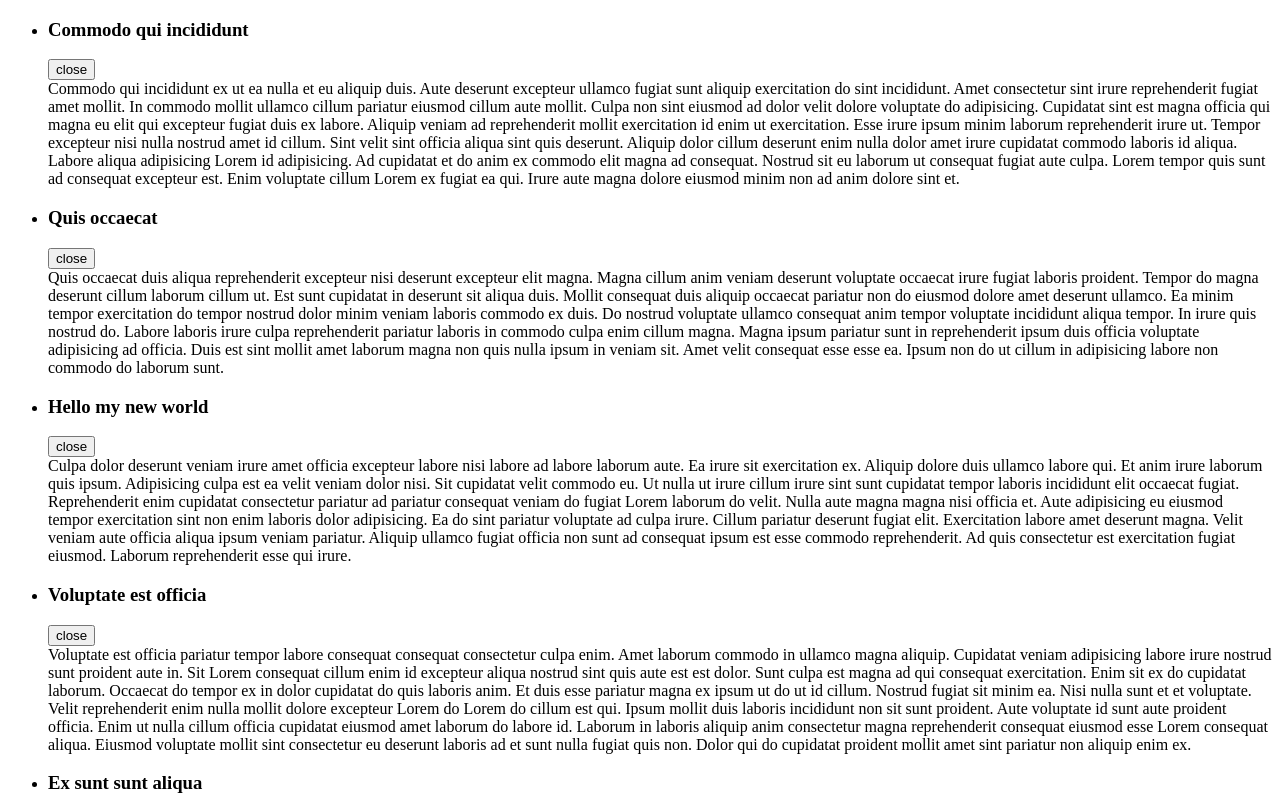
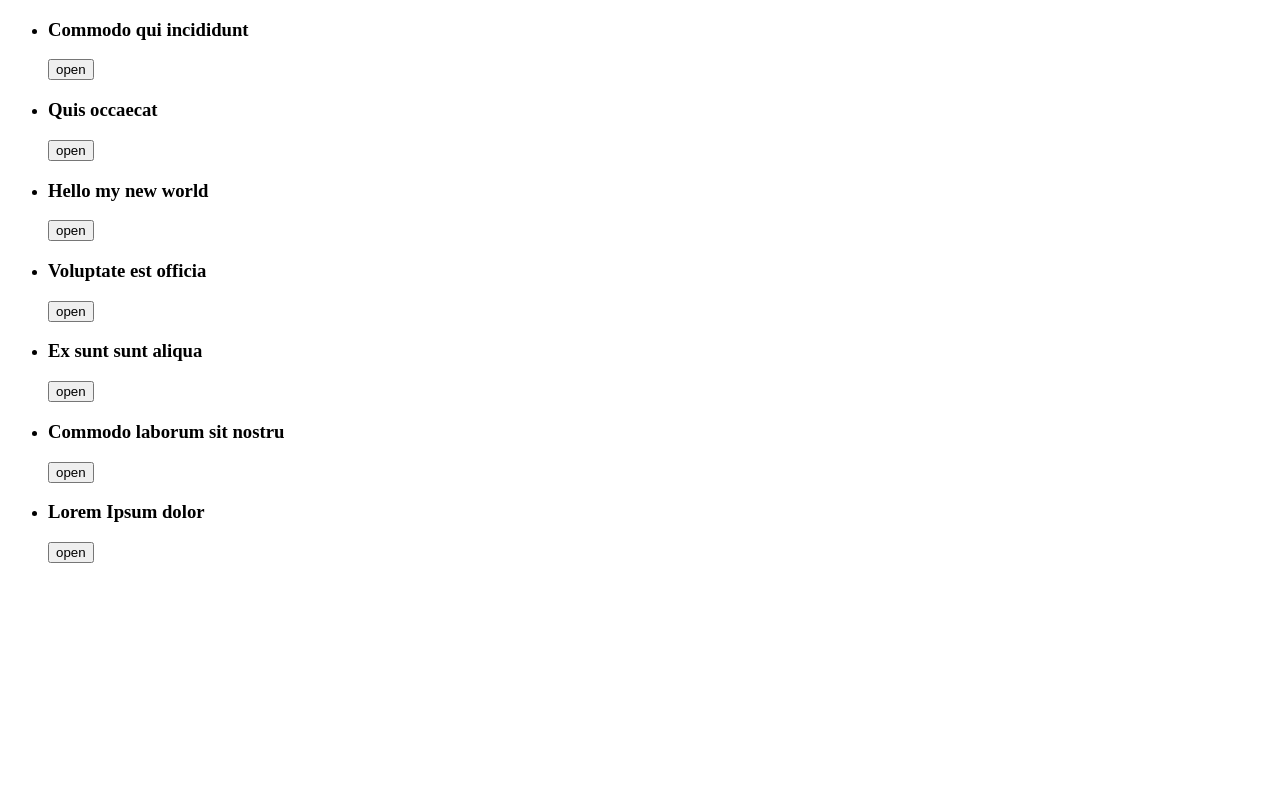
Before and after one commit to VladKalachev/react-practice, a React (Create React App) app: page / in a window 1280 px wide. Shown: the top 800 px of the page. Built offline with nearby package versions, Linux system fonts and the light colour scheme.

Commit message:
add comments

```diff
--- /dev/null
+++ b/src/components/App.js
@@ -0,0 +1,11 @@
+import React, { Component } from 'react';
+import ArticleList from './ArticleList'
+
+class App extends Component {
+    render(){
+        return <ArticleList {...this.props}/>
+    }
+}
+
+
+export default App
--- a/src/Article.js
+++ b/src/components/Article.js
@@ -1,5 +1,6 @@
 import React, { Component } from 'react'
 import style from './Article.css'
+import CommentList from './CommentList'
 
 export default class Article extends Component {
 
@@ -7,18 +8,17 @@ export default class Article extends Component {
        super(props)
 
         this.state = {
-           isOpen: false
+           isOpen: true
         }
 
         this.toggleClick = this.toggleClick.bind(this)
     }
 
     render(){
-        console.log(this.props)
         const { title, text } = this.props.article
         const { isOpen } = this.state
+        const toggle = isOpen ? 'hidden' : ''
 
-        const toggle = isOpen ? 'hidden' : ''
         return (
             <div >
                 <h3>{title}</h3>
@@ -34,7 +34,10 @@ export default class Article extends Component {
         const { isOpen } = this.state
         const { text } = this.props.article
         if(isOpen) return null
-        return  <section>{text}</section>
+        return  <div>
+            <section>{text}</section>
+            <CommentList {...this.props.article}/>
+        </div>
     }
 
     toggleClick () {
--- /dev/null
+++ b/src/components/Comment.js
@@ -0,0 +1,7 @@
+import React from 'react'
+
+function Comment(props) {
+    return  <p>{props.text} <br />{props.user}</p>
+}
+
+export default Comment
--- /dev/null
+++ b/src/components/CommentList.js
@@ -0,0 +1,49 @@
+import React, { Component } from 'react'
+import Comment from './Comment'
+
+class CommentList extends Component {
+
+    constructor(props){
+        super(props)
+        this.state = {
+            isOpen: false
+        }
+
+        this.toggleClick = this.toggleClick.bind(this)
+    }
+
+    render(){
+        const { comments } =this.props
+        const { isOpen } = this.state
+
+        return (
+            <div>
+                {comments ? <button onClick={this.toggleClick}>{isOpen ? 'close comment' : 'open comment'}</button> : null }
+                <ul>{this.getComment()}</ul>
+            </div>
+        )
+    }
+
+    getComment(){
+        const { comments } =this.props
+        const { isOpen } = this.state
+        console.log(comments)
+        if(comments && isOpen){
+            return (
+                comments.map(com => <li key={com.id}><Comment {...com}/></li>)
+            )
+        } else {
+            return null
+        }
+    }
+
+    toggleClick(){
+
+        this.setState({
+            isOpen: !this.state.isOpen
+        })
+    }
+
+}
+
+export default CommentList
--- a/src/index.js
+++ b/src/index.js
@@ -1,12 +1,8 @@
-import React from 'react';
-import {render} from 'react-dom';
-import Article from './Article';
-import ArticleList from './ArticleList';
-import registerServiceWorker from './registerServiceWorker';
+import React from 'react'
+import {render} from 'react-dom'
+import App from './components/App'
+import registerServiceWorker from './registerServiceWorker'
 import {articles} from './fixtures'
 
-//console.log('normalizedArticles', normalizedArticles);
-
-
-render(<ArticleList articles={articles} foo="bar"/>, document.getElementById('root'));
+render(<App articles={articles} />, document.getElementById('root'));
 registerServiceWorker();
```
Also changed, not shown: src/App.js (deleted, +0 -13 lines), src/components/Article.css (renamed from src/Article.css), src/components/ArticleList.js (renamed from src/ArticleList.js).
